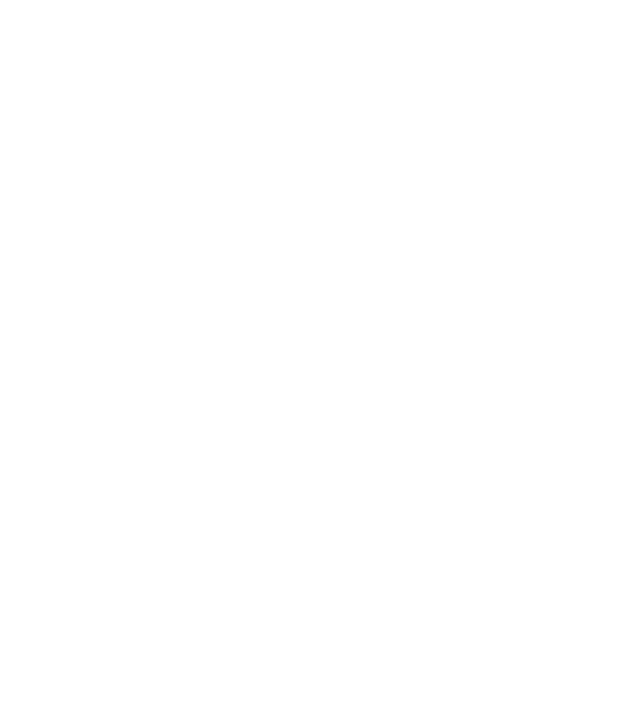
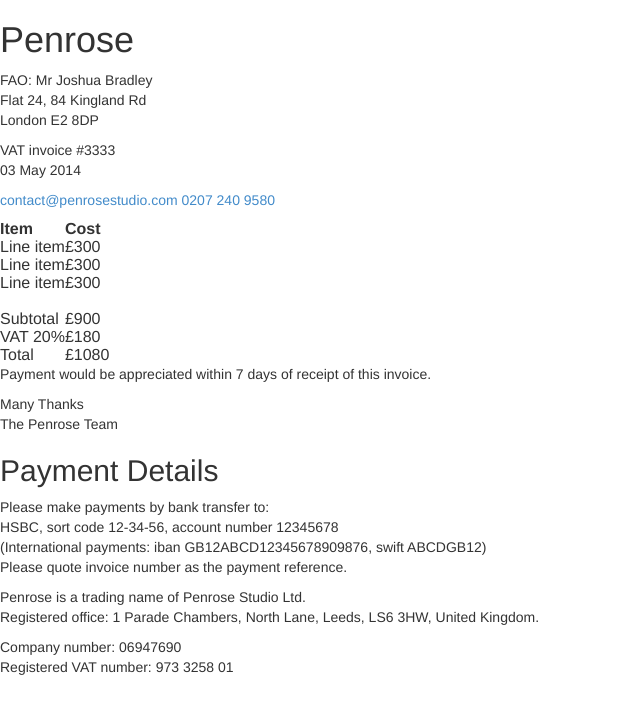
Before and after one commit to Joshuwar/invoice, a website: page src/index.html in a window 1280 px wide. Shown: the whole page, without its empty margins (0-640 px from the left). Drawn offline with nearby package versions, Linux system fonts and the light colour scheme; files that its build step writes are made by us from their sources.

Commit message:
adds HTML

```diff
--- a/src/index.html
+++ b/src/index.html
@@ -4,8 +4,82 @@
     <link rel="stylesheet" type="text/css" href="css/style.css">
   </head>
   <body>
-
-
+  	<div class="wrapper">
+	  	<h1>Penrose</h1>
+	  	<p class="invoice-fao">
+	  		FAO: <span>Mr Joshua Bradley</span><br>
+	  		Flat 24, 84 Kingland Rd<br>
+	  		London E2 8DP
+	  	</p>
+	  	<p class="invoice-details">
+	  		VAT invoice #3333<br>
+			03 May 2014
+	  	</p>
+	  	<p class="contact-details">
+	  		<a href="mailto:contact@penrosestudio.com">contact@penrosestudio.com</a>
+	  		<a href="tel:+442072409580">0207 240 9580</a>
+	  	</p>
+	  	<table class="invoice-items">
+	  		<thead>
+	  			<tr>
+	  				<th>Item</th>
+	  				<th>Cost</th>
+	  			</tr>
+	  		</thead>
+	  		<tbody>
+	  			<tr>
+	  				<td>Line item</td>
+	  				<td>&pound;300</td>
+	  			</tr>
+	  			<tr>
+	  				<td>Line item</td>
+	  				<td>&pound;300</td>
+	  			</tr>
+	  			<tr>
+	  				<td>Line item</td>
+	  				<td>&pound;300</td>
+	  			</tr>
+	  			<tr>
+	  				<td>&nbsp;</td>
+	  				<td>&nbsp;</td>
+	  			</tr>
+	  			<tr>
+	  				<td>Subtotal</td>
+	  				<td>&pound;900</td>
+	  			</tr>
+	  			<tr>
+	  				<td>VAT 20%</td>
+	  				<td>&pound;180</td>
+	  			</tr>
+	  		</tbody>
+	  		<tfoot>
+	  			<tr>
+	  				<td>Total</td>
+	  				<td>&pound;1080</td>
+	  			</tr>
+	  		</tfoot>
+	  	</table>
+	  	<p class="payment-terms">Payment would be appreciated within 7 days of receipt of this invoice.</p>
+	  	<p class="invoice-thanks">
+	  		Many Thanks<br>
+	  		<span>The Penrose Team</span>
+	  	</p>
+	  	<p class="payment-details">
+	  		<h2>Payment Details</h2>
+	  		Please make payments by bank transfer to:<br>
+	  		HSBC, sort code 12-34-56, account number 12345678<br>
+	  		(International payments: iban GB12ABCD12345678909876, swift ABCDGB12)<br>
+	  		Please quote invoice number as the payment reference.<br>
+	  	</p>
+	  	<p class="company-details">
+	  		Penrose is a trading name of Penrose Studio Ltd.<br>
+	  		Registered office: 1 Parade Chambers, North Lane, Leeds, LS6 3HW, United Kingdom.
+	  	</p>
+	  	<p class="company-number">
+	  		<span>Company number: </span>06947690<br>
+	  		<span>Registered VAT number: </span>973 3258 01
+	  	</p>
+  	</div>
     <script src="javascripts/main.js"></script>
   </body>
 </html>
```
